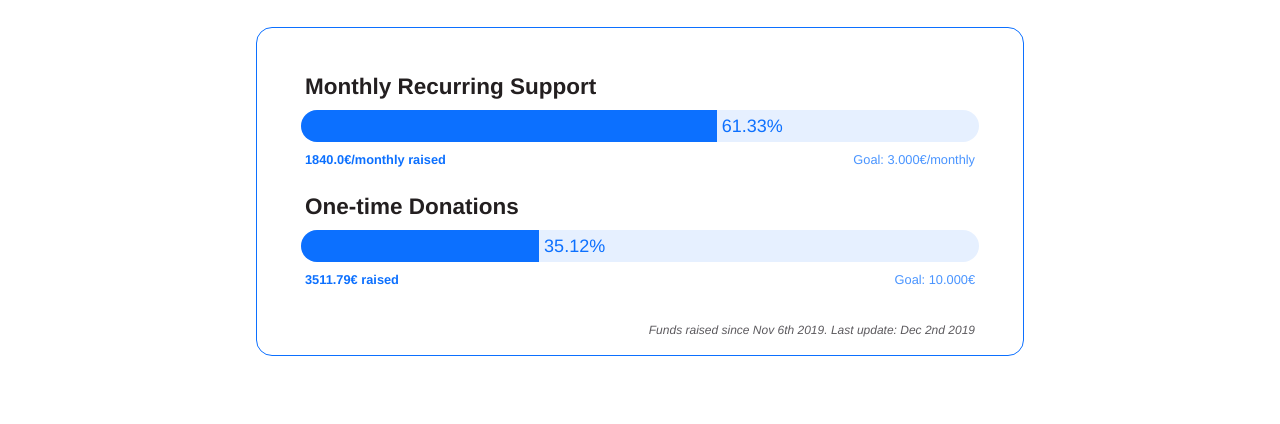
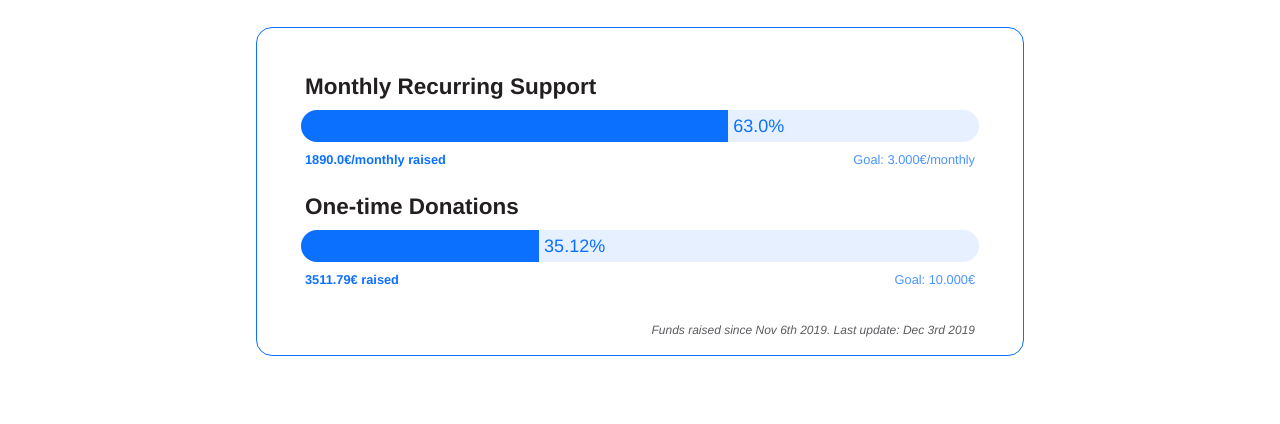
Before and after one commit to co-up/co-up.de, a Jekyll site: the page built from support-us.html, in a window 1280 px wide and 900 px high. Shown: the part 358-782 px from the top of the window. Built offline with Jekyll 4.4.1, drawn with Linux system fonts in a browser that asks for light colours.

Commit message:
updated recurring only

```diff
--- a/_config.yml
+++ b/_config.yml
@@ -22,9 +22,9 @@ url: "https://co-up.de" # the base hostname & protocol for your site, e.g. http:
 permalink: pretty
 lang: "en_US"
 # progress bar
-monthly_progress: 1840.00
+monthly_progress: 1890.00
 onetime_progress: 3511.79
-progress_lastupdate: "Dec 2nd 2019"
+progress_lastupdate: "Dec 3rd 2019"
 
 # Build settings
 markdown: kramdown
```
